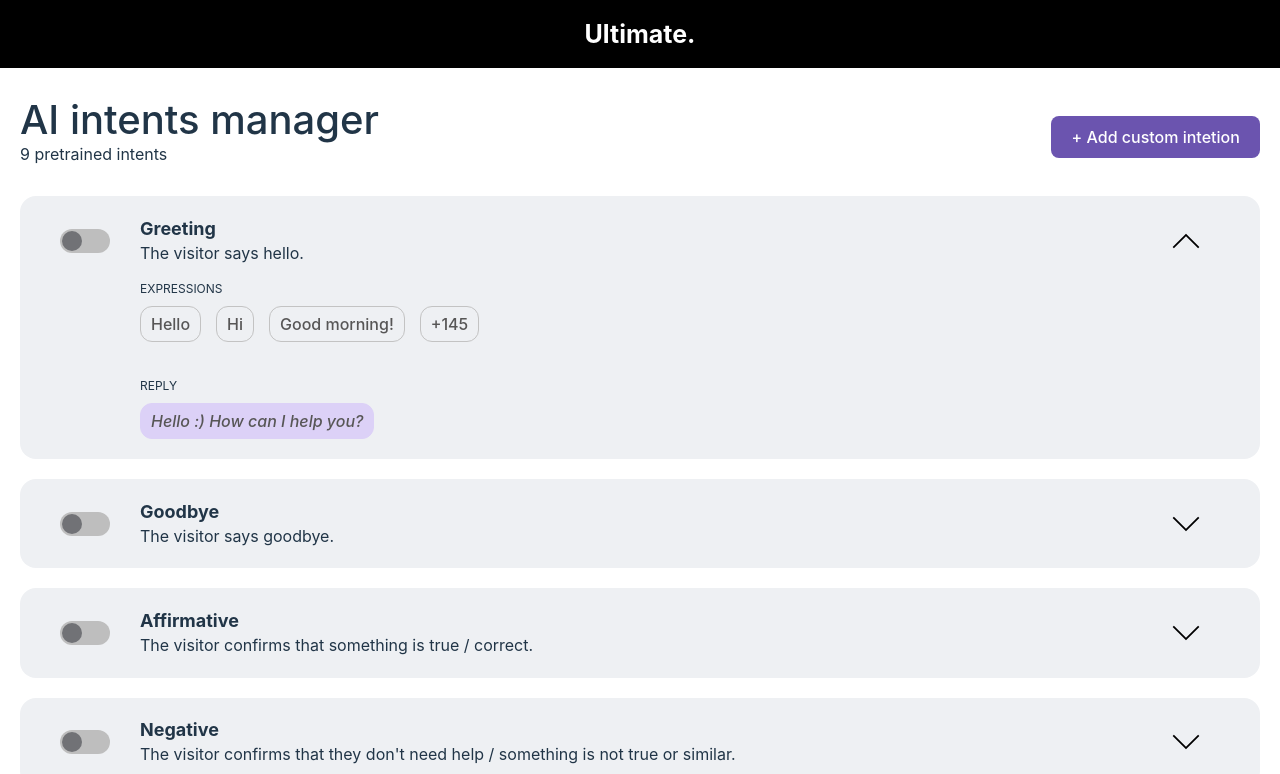
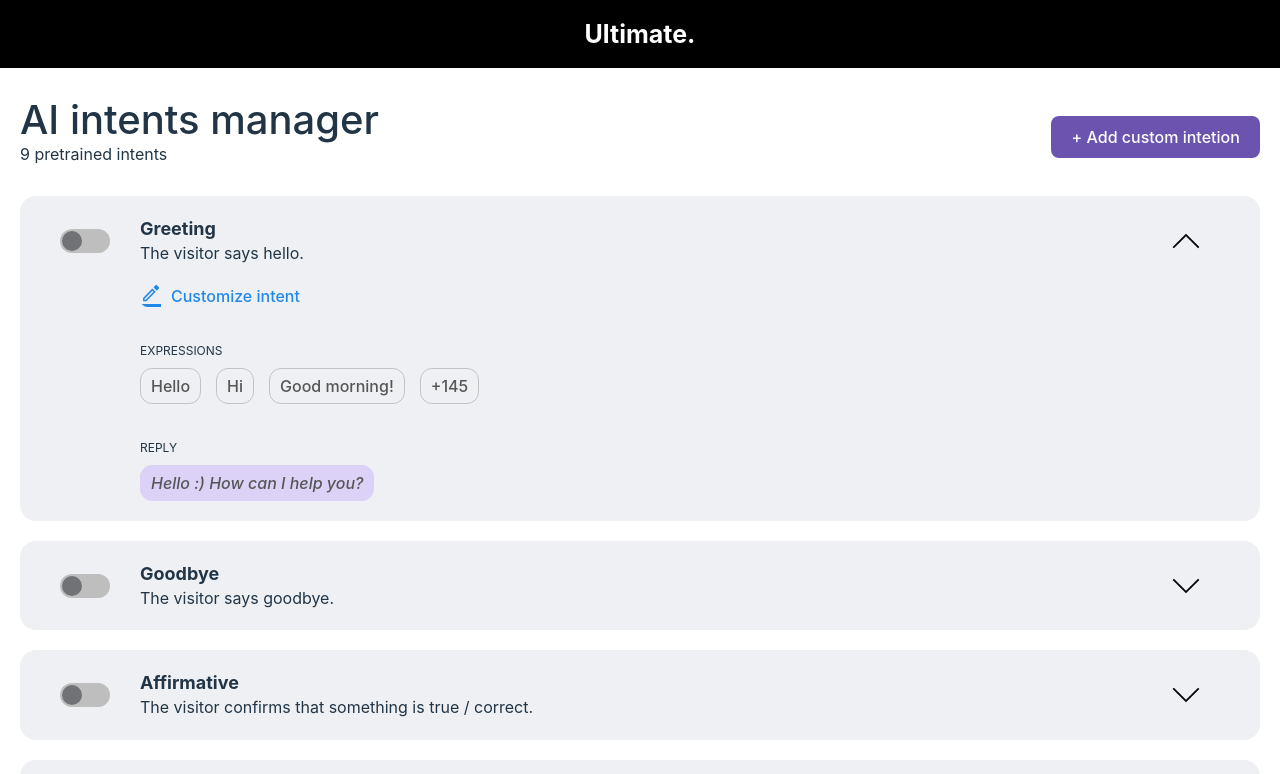
Before and after one commit to peduique/ai-chatbot-intent-manager, a React (Vite) app: page / in a window 1280 px wide. Shown: the top 774 px of the page. Built offline with nearby package versions, Linux system fonts and the light colour scheme.

Commit message:
style improvements to intent

```diff
--- a/src/components/Button/index.tsx
+++ b/src/components/Button/index.tsx
@@ -4,9 +4,9 @@ import { SButton } from "./styles";
 
 interface IButton {
   children: ReactNode;
-  onClick: () => void;
+  onClick?: () => void;
   disabled?: boolean;
-  variant?: string;
+  variant?: "primary" | "transparent";
 }
 
 const Button: FC<IButton> = ({
--- a/src/components/Intent/index.tsx
+++ b/src/components/Intent/index.tsx
@@ -1,6 +1,7 @@
 import React, { FC, memo, useState } from "react";
 
 import SwitchButton from "../SwitchButton";
+import Chip from "../Chip";
 
 import { IntentProps } from "../../pages/Intents/types";
 
@@ -15,8 +16,8 @@ import {
   SCaption,
   SExpressionTags,
   SReplyChip,
+  SCustomizeButton,
 } from "./styles";
-import Chip from "../Chip";
 
 interface IIntent extends IntentProps {
   onChangeStatus: (id: string, checked: boolean) => void;
@@ -59,6 +60,10 @@ const Intent: FC<IIntent> = ({
       </SHeader>
       {expanded && (
         <SContent>
+          <SCustomizeButton disabled variant="transparent">
+            Customize intent
+          </SCustomizeButton>
+
           <div>
             <SCaption>Expressions</SCaption>
             <SExpressionTags>
@@ -74,6 +79,7 @@ const Intent: FC<IIntent> = ({
               )}
             </SExpressionTags>
           </div>
+
           <div>
             <SCaption>Reply</SCaption>
             <SReplyChip variant="secondary" alt={reply.text}>
--- a/src/components/Intent/styles.ts
+++ b/src/components/Intent/styles.ts
@@ -2,8 +2,10 @@ import styled from "styled-components";
 
 import Button from "../Button";
 import Typograph from "../Typograph";
+import Chip from "../Chip";
+
 import IconArrowDown from "../../assets/images/icon-arrow-down.svg";
-import Chip from "../Chip";
+import IconEdit from "../../assets/images/icon-edit.svg";
 
 export const SIntent = styled.div`
   background: #eef0f3;
@@ -56,6 +58,7 @@ export const SIcon = styled.div(
 export const SContent = styled.div`
   display: flex;
   flex-direction: column;
+  align-items: flex-start;
   gap: 20px;
   padding-left: 80px;
 `;
@@ -76,3 +79,13 @@ export const SExpressionTags = styled.div`
 export const SReplyChip = styled(Chip)`
   font-style: italic;
 `;
+
+export const SCustomizeButton = styled(Button)`
+  padding: 0 0 0 30px;
+  display: inline-flex;
+  margin-top: 20px;
+  color: #2288e7;
+  background: url(${IconEdit}) left center;
+  background-size: 20px;
+  background-repeat: no-repeat;
+`;
--- a/src/index.css
+++ b/src/index.css
@@ -44,13 +44,6 @@ button {
   cursor: pointer;
   transition: border-color 0.25s;
 }
-button:hover {
-  border-color: #646cff;
-}
-button:focus,
-button:focus-visible {
-  outline: 4px auto -webkit-focus-ring-color;
-}
 
 @media (prefers-color-scheme: light) {
   :root {
```
Also changed, not shown: src/assets/images/icon-edit.svg (added).
